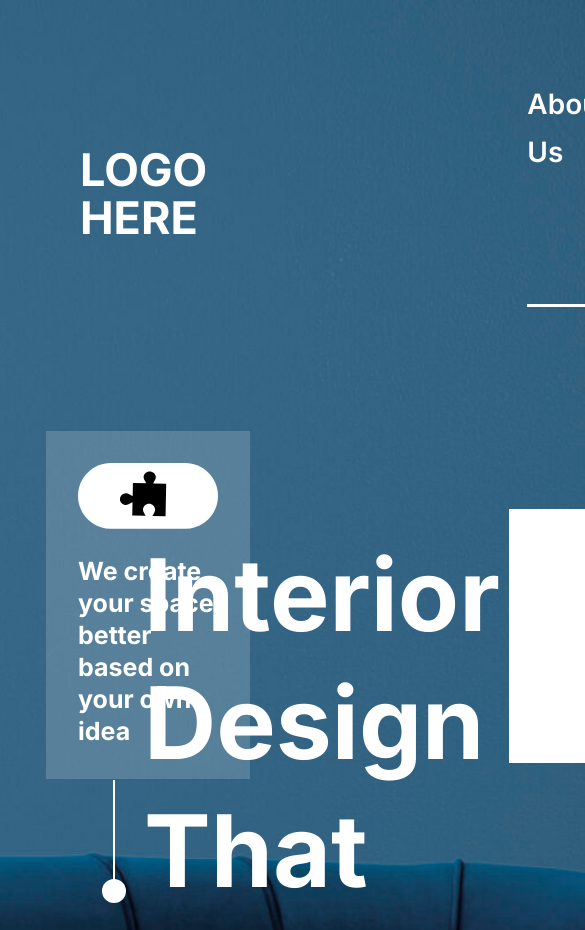
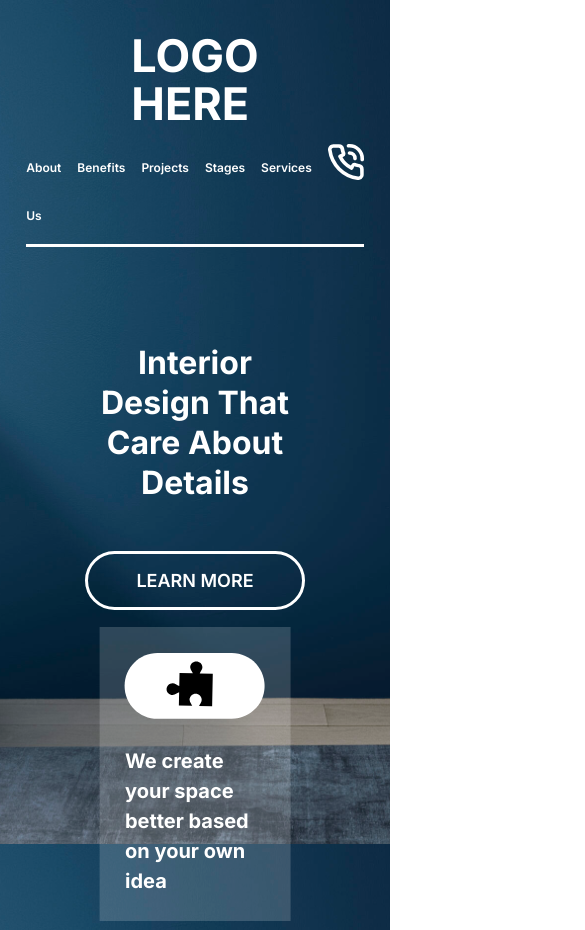
Before and after one commit to VipulBarjatya/HTML-CSS-Project-10, a plain HTML site: page index.html in a window 390 px wide. Shown: the top 930 px of the page, 585 px wide, since content can reach past the window. Drawn offline with Linux system fonts and the light colour scheme.

Commit message:
responsive

```diff
--- a/css/style.css
+++ b/css/style.css
@@ -14,6 +14,7 @@ body {
     font-family: 'Inter', sans-serif;
     background-position-x: -50px;
     line-height: 3rem;
+    overflow-x: hidden;
 }
 
 .icon {
@@ -175,3 +176,187 @@ body {
     right: -120px;
     top: 109px;
 }
+
+@media (max-width:1366px) {
+    nav.nav {
+        display: flex;
+        flex-direction: column;
+        gap: 2rem;
+        margin: 2rem 5rem;
+    }
+
+    .nav-items a {
+        font-size: 24px;
+        padding: 0 2rem 0 0;
+    }
+
+    body {
+        background-attachment: fixed;
+        background-position: center center;
+    }
+
+    .header-section {
+        margin: 5rem;
+    }
+
+    .main-heading {
+        font-size: 50px;
+        margin-bottom: 3rem;
+        line-height: 1.5;
+        margin-right: 40rem;
+        margin-left: 3rem;
+
+    }
+
+    .btn {
+        padding: 1.2rem 3rem;
+        font-size: 24px;
+        margin-left: 3rem;
+    }
+
+    .box {
+        padding: 1.6rem;
+        font-size: 20px;
+        line-height: 1.5;
+    }
+
+    .side-text-1 {
+        position: absolute;
+        top: 0px;
+        right: 60px;
+        max-width: 420px;
+    }
+
+
+
+    .side-text-2 {
+        position: absolute;
+        top: 300px;
+        right: 420px;
+        max-width: 400px;
+    }
+}
+
+
+@media (max-width:968px) {
+
+    nav.nav {
+        display: flex;
+        flex-direction: column;
+        gap: 1rem;
+        margin: 2rem 4rem;
+    }
+
+    .nav-items a {
+        font-size: 18px;
+        padding: 0 2rem 0 0;
+    }
+
+    .icon-text {
+        font-size: 16px;
+    }
+
+    .main-heading {
+        font-size: 48px;
+        margin-top: 10rem;
+        margin-bottom: 3rem;
+        line-height: 1.5;
+        margin-right: 20rem;
+        margin-left: 0rem;
+
+    }
+
+    .btn {
+        margin-left: 0rem;
+    }
+
+    .side-text-1 {
+        position: absolute;
+        top: 0px;
+        right: 0px;
+        max-width: 300px;
+    }
+
+    .side-text-2 {
+        position: absolute;
+        top: 300px;
+        right: 0px;
+        max-width: 300px;
+    }
+
+    .line1 {
+        position: absolute;
+        background-color: #fff;
+        width: 7rem;
+        height: 2px;
+        right: -112px;
+        top: 120px;
+    }
+
+    .circle1 {
+        display: none;
+    }
+
+    .circle2 {
+        display: none;
+    }
+
+}
+
+
+@media (max-width:512px) {
+    .nav-items a {
+        font-size: 12px;
+        padding: 0 1rem 0 0;
+    }
+
+    .icon-text {
+        display: none;
+    }
+
+    .main-heading {
+        text-align: center;
+        font-size: 32px;
+        margin-top: 1rem;
+        margin-bottom: 3rem;
+        line-height: 1.25;
+        margin-right: 0;
+        margin-left: 0rem;
+    }
+
+    .btn {
+        padding: 1rem 3rem;
+        font-size: 18px;
+        margin: 0 auto;
+    }
+
+    .side-text-1 {
+        position: absolute;
+        top: 300px;
+        right: 50%;
+        transform: translateX(50%);
+    }
+
+    .side-text-2 {
+        position: absolute;
+        top: 650px;
+        right: 50%;
+        transform: translateX(50%);
+    }
+
+    .line1 {
+        display: none;
+    }
+
+    .line2 {
+        display: none;
+    }
+
+    .circle1 {
+        display: none;
+    }
+
+    .circle2 {
+        display: none;
+    }
+}
```
Also changed, not shown: 1 other file.
